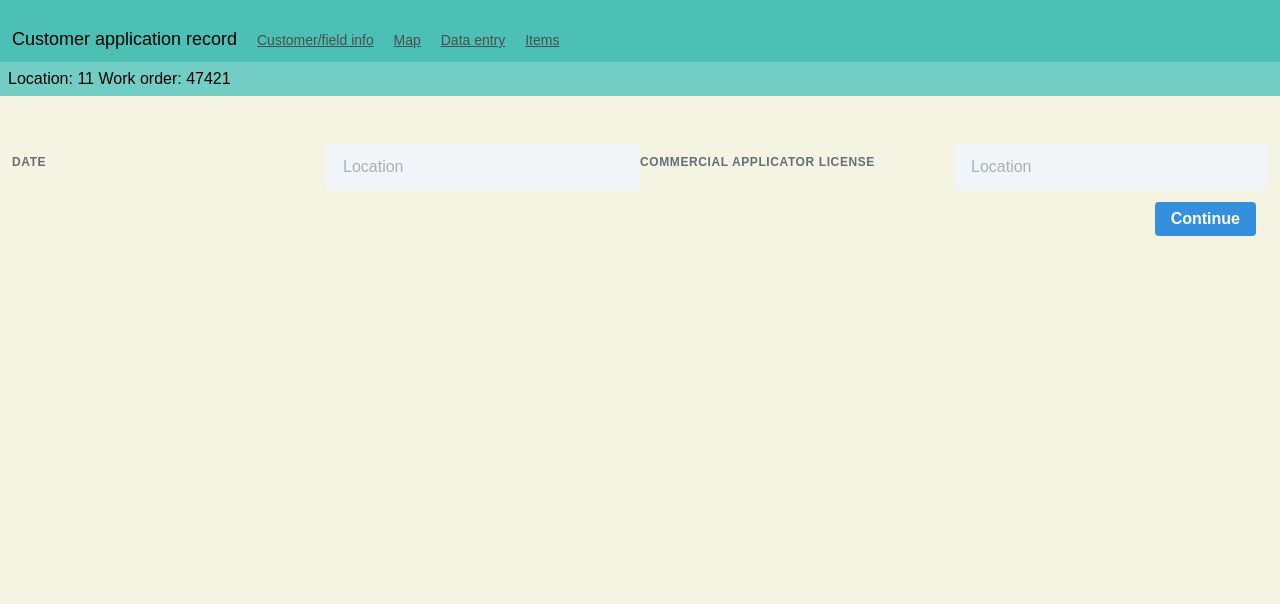
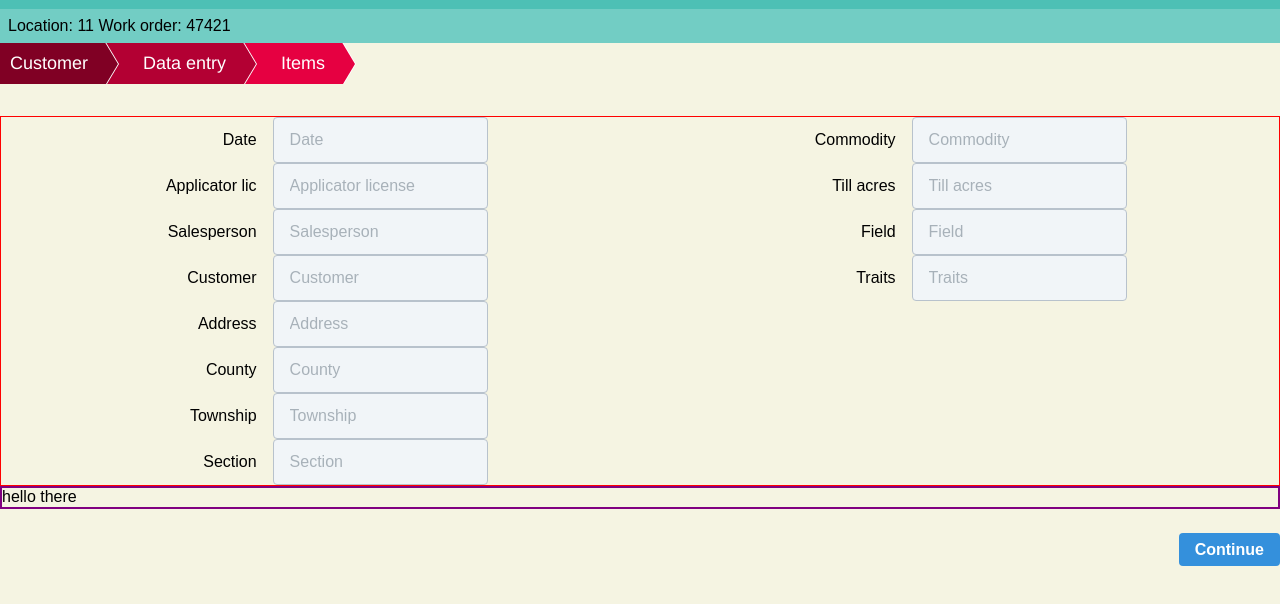
Before and after one commit to ASNA/tailwind-diddle, a plain HTML site: page customer.html in a window 1280 px wide. Shown: the part 72-676 px from the top of the page. Drawn offline with nearby package versions, Linux system fonts and the light colour scheme; files that its build step writes are made by us from their sources.

Commit message:
start two-column form

```diff
--- /dev/null
+++ b/breadcrumb.css
@@ -0,0 +1,106 @@
+ul.breadcrumb {
+
+    /* 343° 100% 25% */
+
+      --breadcrumb-hover-background-color:   hsla(343,100%,10%,1);
+
+
+      --breadcrumb-base-background-color:   hsla(343,100%,25%,1);
+      --breadcrumb-base-background-color-2: hsla(343,100%,35%,1);
+      --breadcrumb-base-background-color-3: hsla(343,100%,45%,1);
+      --breadcrumb-base-background-color-4: hsla(343,100%,55%,1);
+      --breadcrumb-base-background-color-5: hsla(343,100%,65%,1);
+
+      --ddbreadcrumb-base-background-color:   hsla(34,85%,35%,1);
+      --ddbreadcrumb-base-background-color-2: hsla(34,85%,45%,1);
+      --ddbreadcrumb-base-background-color-3: hsla(34,85%,55%,1);
+      --ddbreadcrumb-base-background-color-4: hsla(34,85%,65%,1);
+      --ddbreadcrumb-base-background-color-5: hsla(34,85%,75%,1);
+
+      --breadcrumb-text-color: white;
+  }
+
+  .breadcrumb {
+        list-style: none;
+        overflow: hidden;
+        font: 18px Helvetica, Arial, Sans-Serif;
+        padding: 0;
+    }
+
+    .breadcrumb li {
+      float: left;
+    }
+
+    .breadcrumb li a {
+      color: var(--breadcrumb-text-color);
+      text-decoration: none;
+      padding: 10px 0 10px 55px;
+      background: var(--breadcrumb-base-background-color);
+      position: relative;
+      display: block;
+      float: left;
+    }
+
+    .breadcrumb li a:after {
+      content: " ";
+      display: block;
+      width: 0;
+      height: 0;
+      border-top: 50px solid transparent;           /* Go big on the size, and let overflow hide */
+      border-bottom: 50px solid transparent;
+      border-left: 30px solid var(--breadcrumb-base-background-color);
+      position: absolute;
+      top: 50%;
+      margin-top: -50px;
+      left: 100%;
+      z-index: 2;
+    }
+
+    .breadcrumb li a:before {
+      content: " ";
+      display: block;
+      width: 0;
+      height: 0;
+      border-top: 50px solid transparent;           /* Go big on the size, and let overflow hide */
+      border-bottom: 50px solid transparent;
+      border-left: 30px solid var(--breadcrumb-text-color);
+      position: absolute;
+      top: 50%;
+      margin-top: -50px;
+      margin-left: 1px;
+      left: 100%;
+      z-index: 1;
+    }
+
+    .breadcrumb li:first-child a {
+      padding-left: 10px;
+    }
+
+    .breadcrumb li:nth-child(2) a       { background:        var(--breadcrumb-base-background-color-2); }
+    .breadcrumb li:nth-child(2) a:after { border-left-color: var(--breadcrumb-base-background-color-2); }
+
+    .breadcrumb li:nth-child(3) a       { background:        var(--breadcrumb-base-background-color-3); }
+    .breadcrumb li:nth-child(3) a:after { border-left-color: var(--breadcrumb-base-background-color-3); }
+
+    .breadcrumb li:nth-child(4) a       { background:        var(--breadcrumb-base-background-color-4); }
+    .breadcrumb li:nth-child(4) a:after { border-left-color: var(--breadcrumb-base-background-color-4); }
+
+    .breadcrumb li:nth-child(5) a       { background:        var(--breadcrumb-base-background-color-5); }
+    .breadcrumb li:nth-child(5) a:after { border-left-color: var(--breadcrumb-base-background-color-5); }
+
+     /* .breadcrumb li:last-child a {
+       color: blue;
+     } */
+
+
+    /* .breadcrumb li:last-child a {
+      background: transparent !important;
+      color: black;
+      pointer-events: none;
+      cursor: default;
+    } */
+
+    /* .breadcrumb li:last-child a:after { border: 0; } */
+
+    .breadcrumb li a:hover { background: var(--breadcrumb-hover-background-color); }
+    .breadcrumb li a:hover:after { border-left-color: var(--breadcrumb-hover-background-color) !important; }
--- a/customer.html
+++ b/customer.html
@@ -10,6 +10,8 @@
     <link rel="shortcut icon" href="favicon.ico" type="image/x-icon">
 
     <link href="tailwind7.3.css" rel="stylesheet">
+    <link href="breadcrumb.css" rel="stylesheet">
+    <link href="two-column-input.css" rel="stylesheet">
 
     <link rel="stylesheet" href="index.css">
 </head>
@@ -30,7 +32,7 @@
         </div>
     </nav>
 
-    <nav class="flex items-center justify-between flex-wrap bg-hl-secondary p-3">
+    <!-- <nav class="flex items-center justify-between flex-wrap bg-hl-secondary p-3">
         <div class="w-full block flex-grow lg:flex lg:items-center lg:w-auto">
             <div class="text-sm lg:flex-grow">
                 <span class="text-lg block mt-2 lg:inline-block lg:inline-block lg:mt0 text-hl-grey-darker mr-4">Customer application record</span>
@@ -48,44 +50,134 @@
                 </a>
             </div>
         </nav>
-    </nav>
+    </nav> -->
+
     <div class="w-full block bg-hl-secondary-light p-2">
         Location: 11  Work order: 47421
     </div>
+    <ul class="breadcrumb">
+        <li><a href="#">Customer</a></li>
+        <li><a href="#">Data entry</a></li>
+        <li><a href="#">Items</a></li>
+        <!-- <li><a id="bread-crumb-4" href="#">Camper Vans</a></li>
+        <li><a id="bread-crumb-5" href="#">1989 VW Westfalia Vanagon</a></li> -->
+    </ul>
 
-    <!-- width: 100%; max-width: medium; padding: 6px; padding-top: 12 -->
-    <form class="w-full max-w-full p-6 pt-12 red-border">
-        <!-- margin:left/margin-left: -3;  -->
-        <div class="flex flex-wrap -mx-3 mb-3 red-border items-center">
-            <!-- width: 100% md:width: 50%;  padding-left/right: 6; md:margin-bottom: 0; -->
-            <div class="w-1/4 md:mb-0 ml-auto">
-                <label class="block uppercase tracking-wide text-grey-darker text-xs font-bold mb-2" for="grid-first-name">
-                    Date
-                </label>
-            </div>
-            <div class="md:w-1/4 md:mb-0">
-                <input class="std-input" id="grid-first-name" type="text" placeholder="Location">
-            </div>
-            <div class="md:w-1/4 md:mb-0 ml-auto">
-                <label class="block uppercase tracking-wide text-grey-darker text-xs font-bold mb-2" for="grid-first-name">
-                    Commercial applicator license
-                </label>
-            </div>
-            <div class="md:w-1/4 md:mb-0">
-                <input class="std-input" id="grid-first-name" type="text" placeholder="Location">
-            </div>
+    <div class="form-container">
+        <div class="customer">
+            <div class="value-pair">
+                <div class="item-label">
+                   Date
+                </div>
+                <div class="item-input">
+                   <input class="std-input" type="textbox" placeholder="Date"/>
+                </div>
+             </div>
+             <div class="value-pair">
+                <div class="item-label">
+                   Applicator lic
+                </div>
+                <div class="item-input">
+                   <input class="std-input" type="textbox" placeholder="Applicator license"/>
+                </div>
+             </div>
+             <div class="value-pair">
+                <div class="item-label">
+                   Salesperson
+                </div>
+                <div class="item-input">
+                   <input class="std-input" type="textbox" placeholder="Salesperson"/>
+                </div>
+             </div>
+             <div class="value-pair">
+                <div class="item-label">
+                   Customer
+                </div>
+                <div class="item-input">
+                   <input class="std-input" type="textbox" placeholder="Customer"/>
+                </div>
+             </div>
+             <div class="value-pair">
+                <div class="item-label">
+                   Address
+                </div>
+                <div class="item-input">
+                   <input class="std-input" type="textbox" placeholder="Address"/>
+                </div>
+             </div>
+             <div class="value-pair">
+                <div class="item-label">
+                   County
+                </div>
+                <div class="item-input">
+                   <input class="std-input" type="textbox" placeholder="County"/>
+                </div>
+             </div>
+             <div class="value-pair">
+                <div class="item-label">
+                   Township
+                </div>
+                <div class="item-input">
+                   <input class="std-input" type="textbox" placeholder="Township"/>
+                </div>
+             </div>
+             <div class="value-pair">
+                <div class="item-label">
+                   Section
+                </div>
+                <div class="item-input">
+                   <input class="std-input" type="textbox" placeholder="Section"/>
+                </div>
+             </div>
         </div>
+        <div class="info">
+            <div class="value-pair">
+                <div class="item-label">
+                   Commodity
+                </div>
+                <div class="item-input">
+                   <input class="std-input" type="textbox" placeholder="Commodity"/>
+                </div>
+             </div>
+             <div class="value-pair">
+                <div class="item-label">
+                   Till acres
+                </div>
+                <div class="item-input">
+                   <input class="std-input" type="textbox" placeholder="Till acres"/>
+                </div>
+             </div>
+             <div class="value-pair">
+                <div class="item-label">
+                   Field
+                </div>
+                <div class="item-input">
+                   <input class="std-input" type="textbox" placeholder="Field"/>
+                </div>
+             </div>
+             <div class="value-pair">
+                <div class="item-label">
+                   Traits
+                </div>
+                <div class="item-input">
+                   <input class="std-input" type="textbox" placeholder="Traits"/>
+                </div>
+             </div>
+        </div>
+    </div>
+    <div style="border: solid 2px purple">
+hello there
+    </div>
+
+    <!-- display: flex; flex: end (which is left justified); margin-left/right: -3; margin-bont: 6;-->
+    <div class="flex justify-end -mx-3 red-border" style="height: 3rem;padding-top: 2rem;">
+        <div class="px-3 red-borderx">
+            <a href="customer.html" class="anchor-btn anchor-btn-primary">Continue</a>
+        </div>
+    </div>
 
 
+</body>
 
-        <!-- display: flex; flex: end (which is left justified); margin-left/right: -3; margin-bont: 6;-->
-        <div class="flex justify-end -mx-3 red-border">
-            <div class="px-3 red-border">
-                <button class="btn-primary" type="button">
-                    Continue
-                </button>
-            </div>
-        </div>
 
-    </form>
 </html>
--- a/style.css
+++ b/style.css
@@ -25,28 +25,37 @@
   Custom elements
 */
 
- .btn-primary {
-    @apply bg-blue text-white font-bold py-2 px-4 rounded;
+ .btn {
+    @apply bg-blue font-bold py-2 px-4 rounded;
+  }
+
+  .btn-primary {
+    @apply bg-blue text-white;
   }
 
   .btn-primary:hover {
-    @apply bg-blue-dark;
+    @apply bg-blue-dark text-white;
+  }
+
+  .anchor-btn {
+    @apply no-underline bg-blue font-bold py-2 px-4 rounded;
   }
 
   .anchor-btn-primary {
-    @apply no-underline bg-blue text-white font-bold py-2 px-4 rounded block;
+    @apply bg-blue text-white;
   }
 
   .anchor-btn-primary:hover {
-    @apply bg-blue-dark;
+    @apply bg-blue-dark text-white;
   }
 
+
   .std-input {
-      @apply appearance-none block w-full bg-grey-lighter text-grey-darker border border-grey-lighter rounded py-3 px-4 leading-tight;
+      @apply appearance-none w-full bg-grey-lighter text-grey-darker border border-grey-lighter rounded py-3 px-4 leading-tight border-grey;
   }
 
   .std-input:focus {
-    @apply outline-none bg-white border-grey;
+    @apply outline-none bg-white border-blue;
    }
 
    .red-borderxxx {
--- /dev/null
+++ b/two-column-input.css
@@ -0,0 +1,54 @@
+
+div.form-container {
+    margin-top: 2rem;
+    border: solid 1px red;
+}
+
+@media only screen and (max-width : 768px)  {
+    div.form-container {
+        display: grid;
+        grid-template-areas:
+        "top"
+        "bottom";
+    }
+
+    div.customer {
+        grid-area: top;
+    }
+
+    div.info {
+        margin-top: 1rem;
+        grid-area: bottom;
+    }
+}
+
+@media only screen and (min-width : 768px)  {
+    div.form-container {
+        display: grid;
+        grid-template-columns: 1fr 1fr;
+    }
+
+    div.customer div.value-pair, div.info div.value-pair {
+        display: grid;
+        grid-template-columns: 40% 40%;
+        /* border: 1px solid red; */
+        align-items: center;
+    }
+
+    .item-label {
+        /* border: 1px solid green; */
+        justify-self: end;
+     }
+
+     .item-input {
+        padding-left: 1rem;
+        justify-self: left;
+        margin-right: .5rem;
+        /* border: 1px solid blue; */
+        width: 100%;
+     }
+
+     .item-input input {
+        width: 90%;
+     }
+}
```
Also changed, not shown: index.html (+16 -16 lines), two-column-input.html (added, +119 -0 lines), tailwind7.3.css.
